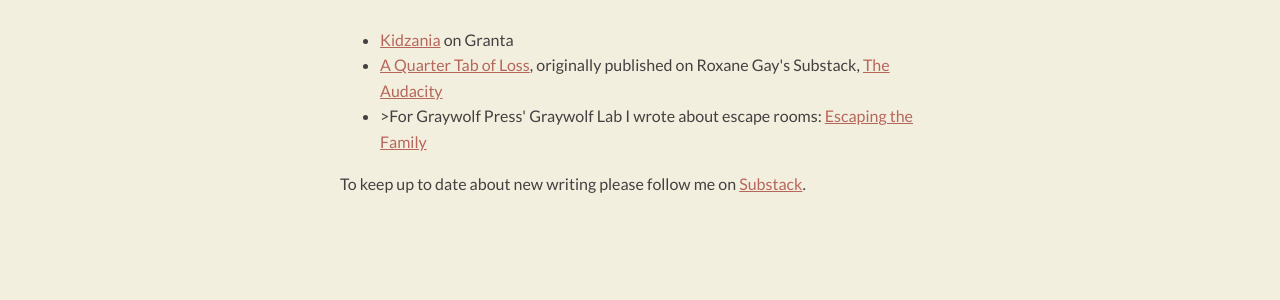
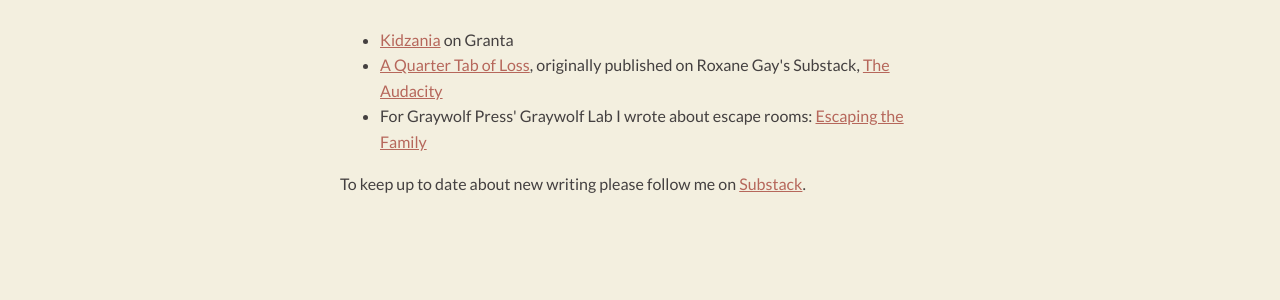
Before and after one commit to kwhiteheadsite/kwhiteheadsite.github.io, a Jekyll site: the page built from index.md, in a window 1280 px wide and 900 px high, scrolled down 3741 px. Shown: the part 154-454 px from the top of the window. Built offline with Jekyll 4.4.1, drawn with Linux system fonts in a browser that asks for light colours.

```diff
--- a/index.md
+++ b/index.md
@@ -84,7 +84,7 @@ sections:
             <ul>
                 <li><a href="https://granta.com/kidzania/">Kidzania</a> on Granta</li>
                 <li><a href="/a-quarter-tab-of-loss/">A Quarter Tab of Loss</a>, originally published on Roxane Gay's Substack, <a href="https://audacity.substack.com/p/a-quarter-tab-of-loss">The Audacity</a></li>
-                <li>>For Graywolf Press' Graywolf Lab I wrote about escape rooms: <a href="https://graywolflab.org/2025/11/14/escaping-the-family/">Escaping the Family</a></li>
+                <li>For Graywolf Press' Graywolf Lab I wrote about escape rooms: <a href="https://graywolflab.org/2025/11/14/escaping-the-family/">Escaping the Family</a></li>
             </ul>
             <p>To keep up to date about new writing please follow me on <a href="https://substack.com/@katynophone">Substack</a>.</p>
         </div>
```
